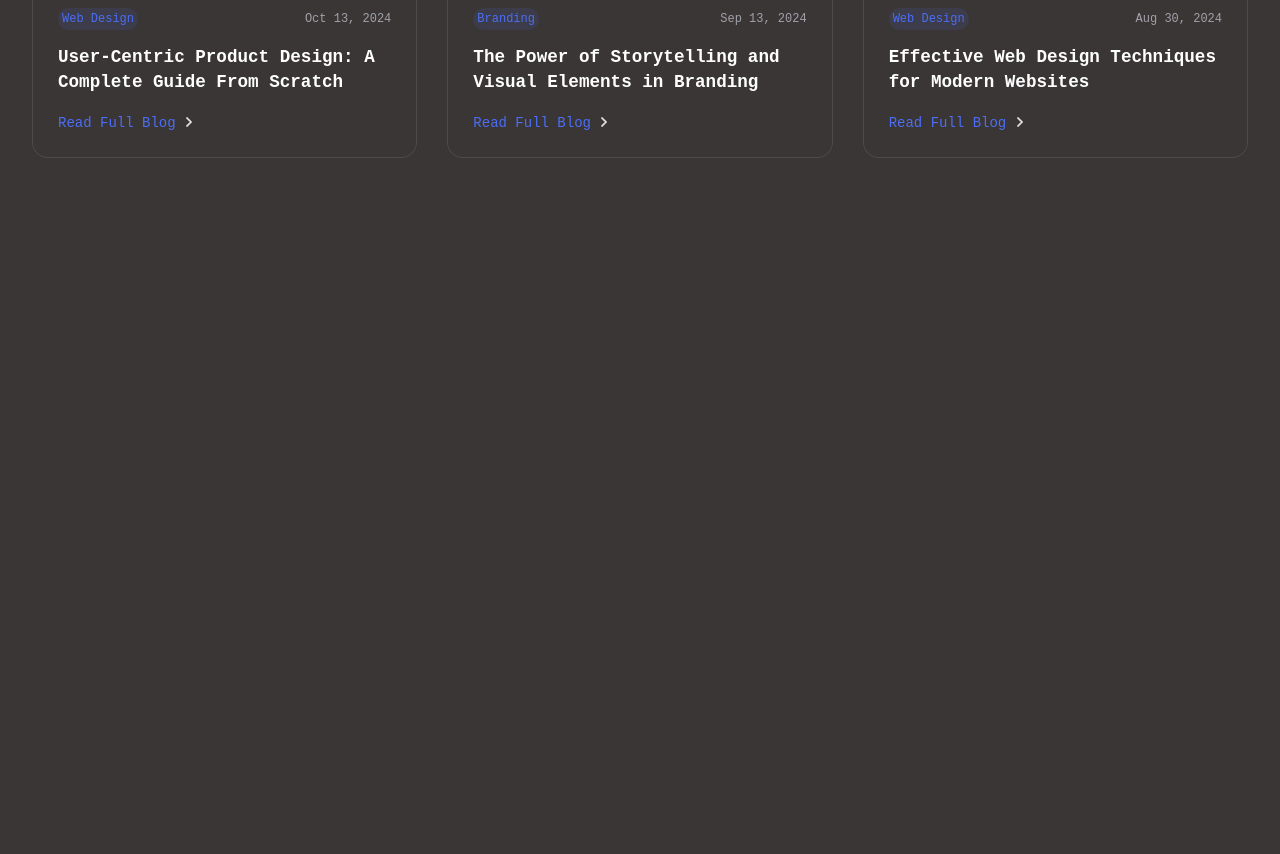
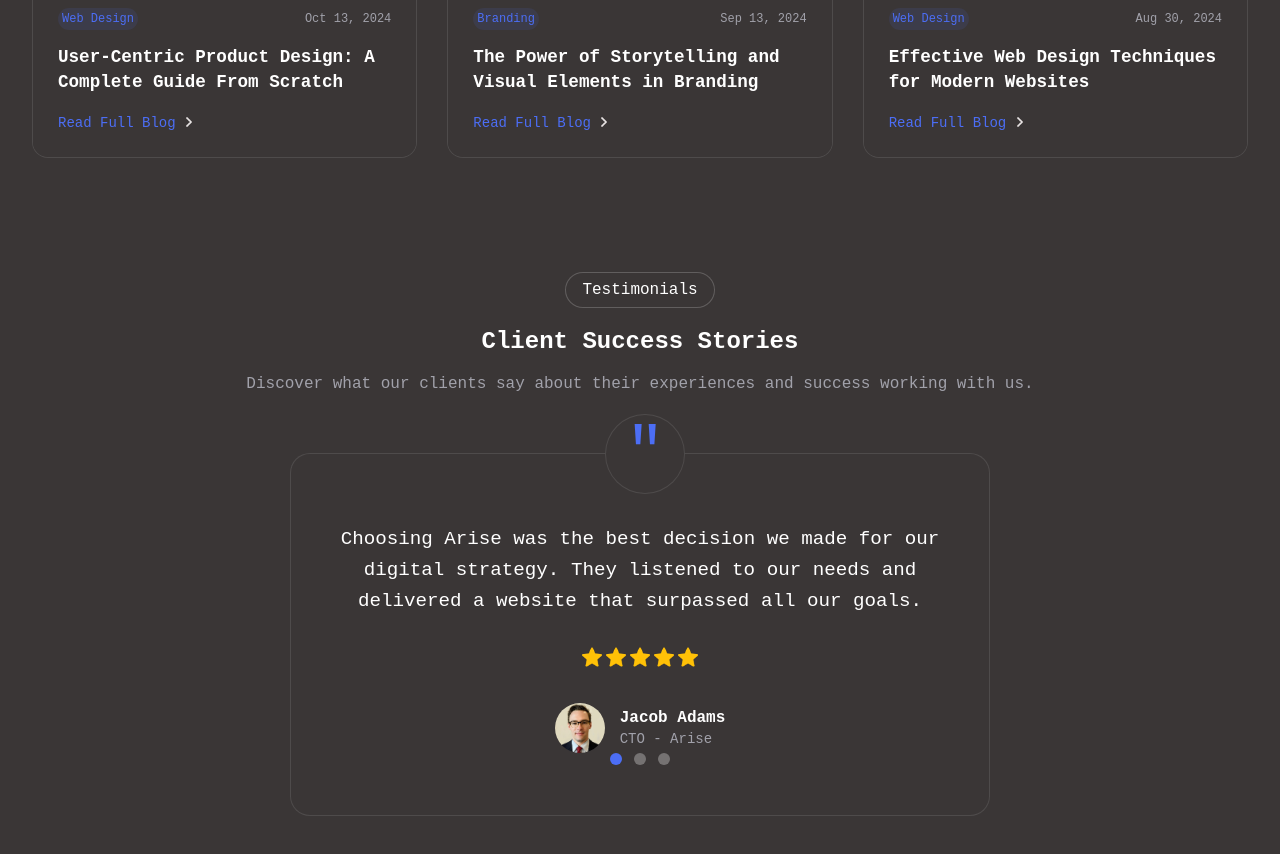
Before and after one commit to Bencodes1914/Arise, a plain HTML site: page newIndex.html in a window 1280 px wide. Shown: the part 10380-11234 px from the top of the page. Before the commit the page ends 10620 px from the top, so only its background shows below. Drawn offline with Linux system fonts and the light colour scheme.

```diff
--- a/newIndex.html
+++ b/newIndex.html
@@ -876,5 +876,45 @@
             </div>
         </div>
     </section>
+    <section class="testimonials">
+        <div class="testimonial-tag">Testimonials</div>
+        <h2>Client Success Stories</h2>
+        <p>Discover what our clients say about their experiences and success working with us.</p>
+        <div class="testimonial-container">
+            <div class="testimonial-card active">
+                <div class="quote-icon">"</div>
+                <p class="testimonial-text">Choosing Arise was the best decision we made for our digital strategy. They listened to our needs and delivered a website that surpassed all our goals.</p>
+                <div class="rating">
+                    <div class="star">
+                        <img src="./images/new-star-img.png" alt="Star Icon" width="20" height="20"/>
+                    </div>
+                    <div class="star">
+                        <img src="./images/new-star-img.png" alt="Star Icon" width="20" height="20"/>
+                    </div>
+                    <div class="star">
+                        <img src="./images/new-star-img.png" alt="Star Icon" width="20" height="20"/>
+                    </div>
+                    <div class="star">
+                        <img src="./images/new-star-img.png" alt="Star Icon" width="20" height="20"/>
+                    </div>
+                    <div class="star">
+                        <img src="./images/new-star-img.png" alt="Star Icon" width="20" height="20"/>
+                    </div>
+                </div>
+                <div class="client-info">
+                        <img src="./images/5Parker.jpg" alt="Jacob Adams" class="client-avatar"/>
+                    <div class="client-details">
+                        <div class="client-name">Jacob Adams</div>
+                        <div class="client-title">CTO - Arise</div>
+                    </div>
+                </div>
+                <div class="testimonial-navigation">
+                    <div class="nav-dot active"></div>
+                    <div class="nav-dot"></div>
+                    <div class="nav-dot"></div>
+                </div>
+            </div>
+        </div>
+    </section>
     </body>
 </html>
--- a/newStyle.css
+++ b/newStyle.css
@@ -1339,3 +1339,137 @@ a > img{
  .read-more:hover {
      color: #364fc7;
  }
+
+ .testimonials{
+   flex: 1;
+     display: flex;
+     flex-direction: column;
+     align-items: center;
+     justify-content: center;
+     text-align: center;
+     padding: 2rem;
+     position: relative;
+     z-index: 3;
+ }
+
+ .testimonial-tag{
+  margin-bottom: 20px;
+     border: 1px solid rgba(255, 255, 255, 0.2);
+     border-radius: 20px;
+     padding: 8px 16px;
+ }
+
+  .testimonials h2 {
+     font-size: 1.5rem;
+     margin-bottom: 20px;
+ }
+
+ .testimonials > p {
+     color: #a1a1aa;
+     margin-bottom: 60px;
+     margin-left: auto;
+     margin-right: auto;
+ }
+
+  .testimonial-container {
+     position: relative;
+     z-index: 1;
+     margin: 0 auto;
+     width: 700px;
+ }
+
+  .testimonial-card {
+     border: 1px solid rgba(255, 255, 255, 0.1);
+     border-radius: 20px;
+     padding: 50px 40px;
+     margin-bottom: 40px;
+     position: relative;
+ }
+
+ .quote-icon {
+     font-size: 4rem;
+     color: #4c6ef5;
+     position: absolute;
+     top: -40px;
+     left: 45%;
+     width: 80px;
+     height: 80px;
+     border-radius: 50%;
+     display: flex;
+     align-items: center;
+     justify-content: center;
+     border: 1px solid rgba(255, 255, 255, 0.1);
+ }
+
+ .testimonial-text {
+     color: white;
+     font-size: 1.2rem;
+     line-height: 1.6;
+     margin-bottom: 30px;
+     margin-top: 20px;
+ }
+
+ .rating {
+     margin-bottom: 30px;
+     display: flex;
+     flex-direction: row;
+     align-items: center;
+     justify-content: center;
+ }
+
+ .star {
+     font-size: 1.2rem;
+     margin: 0 2px;
+ }
+
+ .client-info {
+     display: flex;
+     align-items: center;
+     justify-content: center;
+     gap: 15px;
+ }
+
+  .client-avatar {
+     width: 50px;
+     height: 50px;
+     border-radius: 50%;
+     overflow: hidden;
+     object-fit: cover;
+ }
+
+  .client-details {
+     text-align: left;
+ }
+
+ .client-name {
+     color: white;
+     font-weight: 600;
+     margin-bottom: 4px;
+ }
+
+ .client-title {
+     color: #a1a1aa;
+     font-size: 14px;
+ }
+
+ .testimonial-navigation {
+     display: flex;
+     justify-content: center;
+     gap: 12px;
+ }
+
+ .nav-dot {
+     width: 12px;
+     height: 12px;
+     border-radius: 50%;
+     background: rgba(255, 255, 255, 0.3);
+     cursor: pointer;
+ }
+
+ .nav-dot.active {
+     background: #4c6ef5;
+ }
+
+ .nav-dot:hover {
+     background: rgba(76, 110, 245, 0.7);
+ }
```
